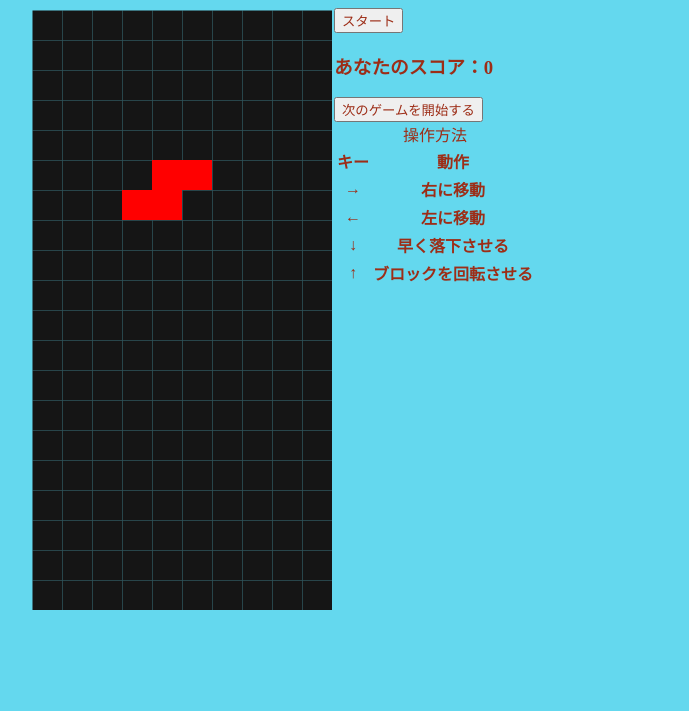
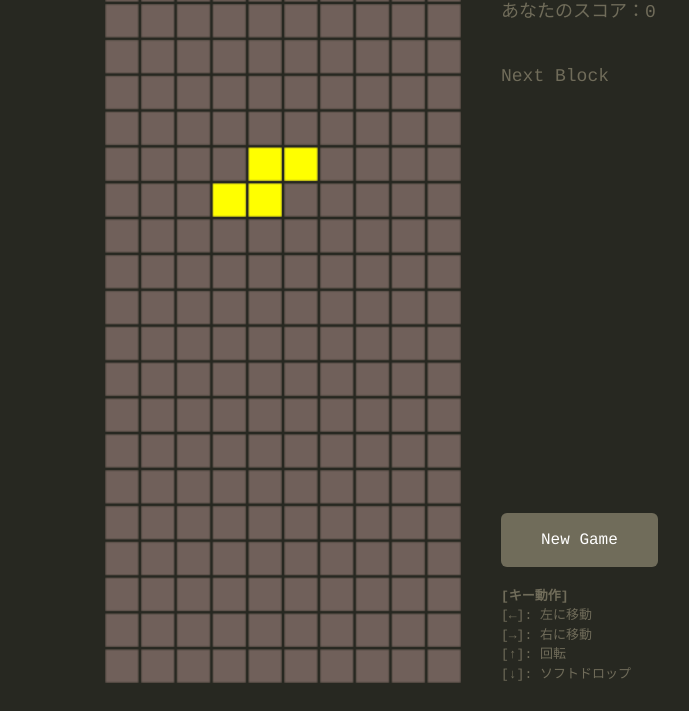
Before and after one commit to 2024-01-12-teamdev-Blue/tetris, a plain HTML site: page index.html in a window 1280 px wide. Shown: the part 89-800 px from the top of the page, without its empty margins (357-1046 px from the left). Drawn offline with nearby package versions, Linux system fonts and the light colour scheme.

Commit message:
fix:view

```diff
--- a/css/style.css
+++ b/css/style.css
@@ -1,26 +1,42 @@
 body{
-    background-color:#64d8ee;
-    color: #9d2d17;
+    background-color: #272821;
 }
 
-#cvs {
-    border: 2px solid #64d8ee;
+.text{
+    color: #706C5A;
+    font-family: Inconsolata, Courier, monospace;
 }
-#title{
+
+h1{
     height: 25%;
     display: flex;
     justify-content: center;
 }
-#main-area{
-    height:75%;
-    display: flex;
-    flex-wrap: wrap;
-    justify-content: center;
+
+h2 {
+    font-size: large;
+    padding-top: 10%;
+    padding-left: 20px;
 }
 
-#start-button{
-    color: #9d2d17;
+.btn{
+    background-color: #706C5A;
+    font-family: Inconsolata, Courier, monospace;
+    border: none;
+    margin-top: 120%;
+    padding: 15px 40px;
+    margin-left: 20px;
 }
-#next-button{
-    color: #9d2d17;
+
+.btn:hover{
+    background-color: #8b792b;
 }
+
+.btn:active{
+    background-color: #b89c1f !important;
+}
+
+#instructions {
+    font-size: small;
+    padding-left: 20px;
+}
--- a/index.html
+++ b/index.html
@@ -3,48 +3,38 @@
 <head>
     <meta charset="UTF-8">
     <meta name="viewport" content="width=device-width, initial-scale=1.0">
-    <title>テトリス</title>
+    <title>Tetris</title>
+    <link rel="stylesheet" href="https://cdn.jsdelivr.net/npm/bootstrap@5.3.0/dist/css/bootstrap.min.css">
     <link rel="stylesheet" href="css/style.css">
 </head>
 <body>
-    <div id="title">
-        <h1>テトリス</h1>
-    </div>
-    <div id="main-area">
-        <div id="tetris-container">
-            <canvas id="cvs"></canvas>
-        </div>
-        <div class="sidebar">
-            <button id="start-button">スタート</button>
-            <h3>あなたのスコア：<span id="score">0</span></h3>
-            <button id="next-button">次のゲームを開始する</button>
-            <table class="sidebar playing-method">
-                <caption>操作方法</caption>
-                <tr>
-                    <th>キー</th>
-                    <th>動作</th>
-                </tr>
-                <tr>
-                    <th>→</th>
-                    <th>右に移動</th>
-                </tr>
-                <tr>
-                    <th>←</th>
-                    <th>左に移動</th>
-                </tr>
-                <tr>
-                    <th>↓</th>
-                    <th>早く落下させる</th>
-                </tr>
-                <tr>
-                    <th>↑</th>
-                    <th>ブロックを回転させる</th>
-                </tr>
-            </table>
+    <h1 class="text">Tetris</h1>
+    <div class="container d-flex justify-content-center">
+        <div class="row w-100 flex-nowrap">
+            <div class="col d-flex align-items-end">
+            </div>
+            <div class="col d-flex justify-content-center">
+                <canvas id="cvs"></canvas>
+            </div>
+            <div class="col">
+                <div id="score" class="text">
+                    <h2>あなたのスコア：<span id="score">0</span></h2>
+                </div>
+                <div id="next" class="text">
+                    <h2>Next Block</h2>
+                </div>
+                <div id="newgame">
+                    <button type="button" class="btn btn-primary">New Game</button>
+                </div>
+                <div id="instructions" class="text">
+                    <br /><b>[キー動作]</b><br />[←]: 左に移動<br />[→]: 右に移動<br />[↑]: 回転<br />[↓]: ソフトドロップ
+                </div>
+            </div>
         </div>
     </div>
     <script src="js/model/gameModel.js"></script>
     <script src="js/view/gameView.js"></script>
     <script src="js/controller/gameController.js"></script>
+    <script src="https://cdn.jsdelivr.net/npm/bootstrap@5.3.0/dist/js/bootstrap.bundle.min.js" integrity="sha384-geWF76RCwLtnZ8qwWowPQNguL3RmwHVBC9FhGdlKrxdiJJigb/j/68SIy3Te4Bkz" crossorigin="anonymous"></script>
 </body>
 </html>
--- a/js/view/gameView.js
+++ b/js/view/gameView.js
@@ -32,26 +32,26 @@ class GameView {
             for (let x = 0; x < grid[y].length; x++) {
                 if (grid[y][x] === 0) {
                     // 空のセルの場合は暗い色で描画
-                    this.context.fillStyle = '#151515'; // グリッドのセルの色
+                    this.context.fillStyle = '#70605A'; // グリッドのセルの色
                 } else {
                     // テトリミノのセルの場合は明るい色で描画
-                    this.context.fillStyle = '#f00'; // テトリミノのセルの色
+                    this.context.fillStyle = '#FFFF00'; // テトリミノのセルの色
                 }
-                this.context.fillRect(x * this.cellSize + 0.5, y * this.cellSize + 0.5, this.cellSize, this.cellSize);
+                this.context.fillRect(x * this.cellSize + 1.25, y * this.cellSize + 1.25, this.cellSize - 2.5, this.cellSize - 2.5);
             }
         }
     }
 
     drawTetromino(tetromino) {
-        this.context.fillStyle = '#f00'; // テトリミノの色
+        this.context.fillStyle = '#FFFF00'; // テトリミノの色
         tetromino.shape.forEach((row, dy) => {
             row.forEach((value, dx) => {
                 if (value) {
                     this.context.fillRect(
-                        (tetromino.x + dx) * this.cellSize,
-                        (tetromino.y + dy) * this.cellSize,
-                        this.cellSize,
-                        this.cellSize
+                        (tetromino.x + dx) * this.cellSize + 1.25,
+                        (tetromino.y + dy) * this.cellSize + 1.25,
+                        this.cellSize - 2.5,
+                        this.cellSize - 2.5
                     );
                 }
             });
```
